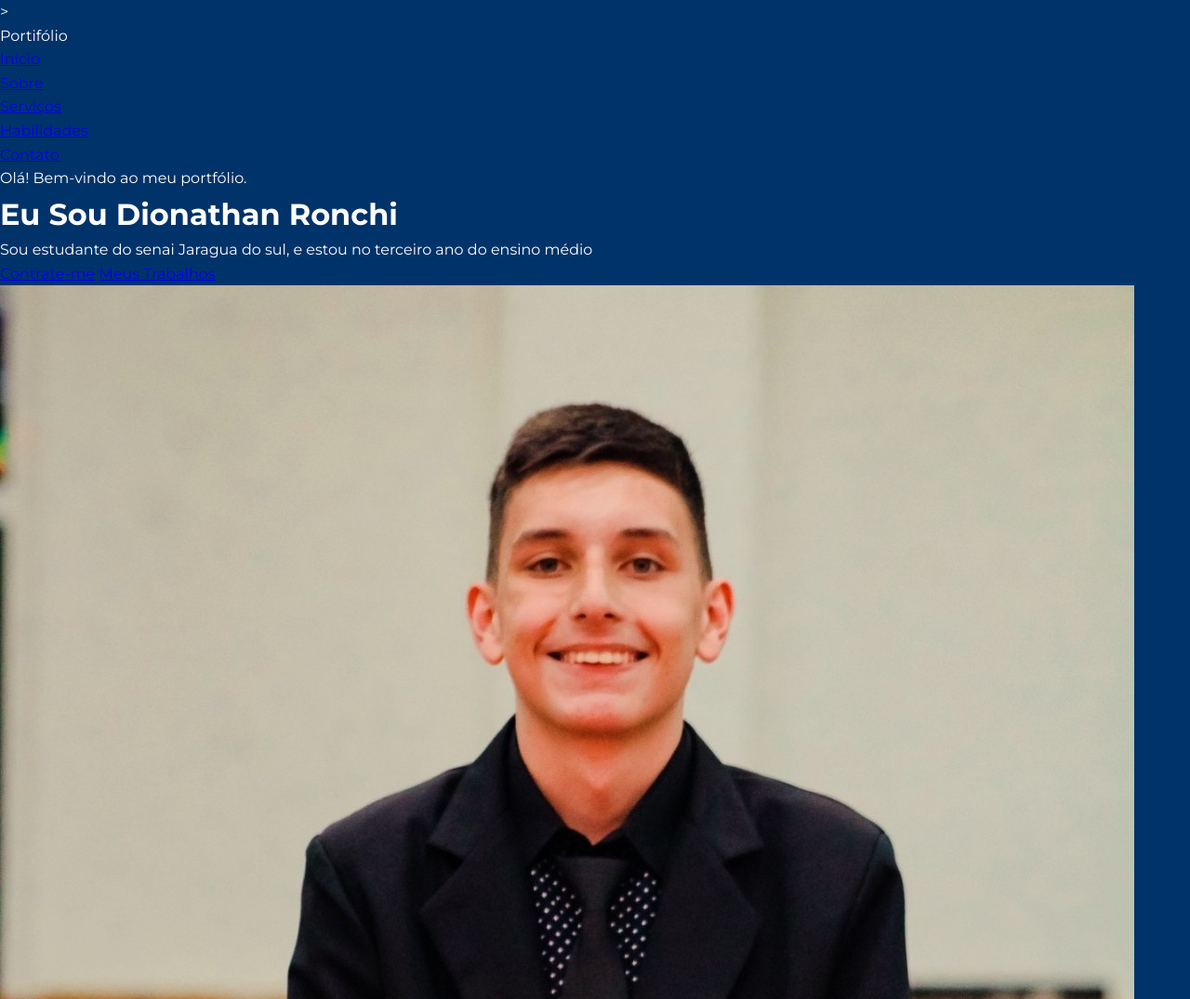
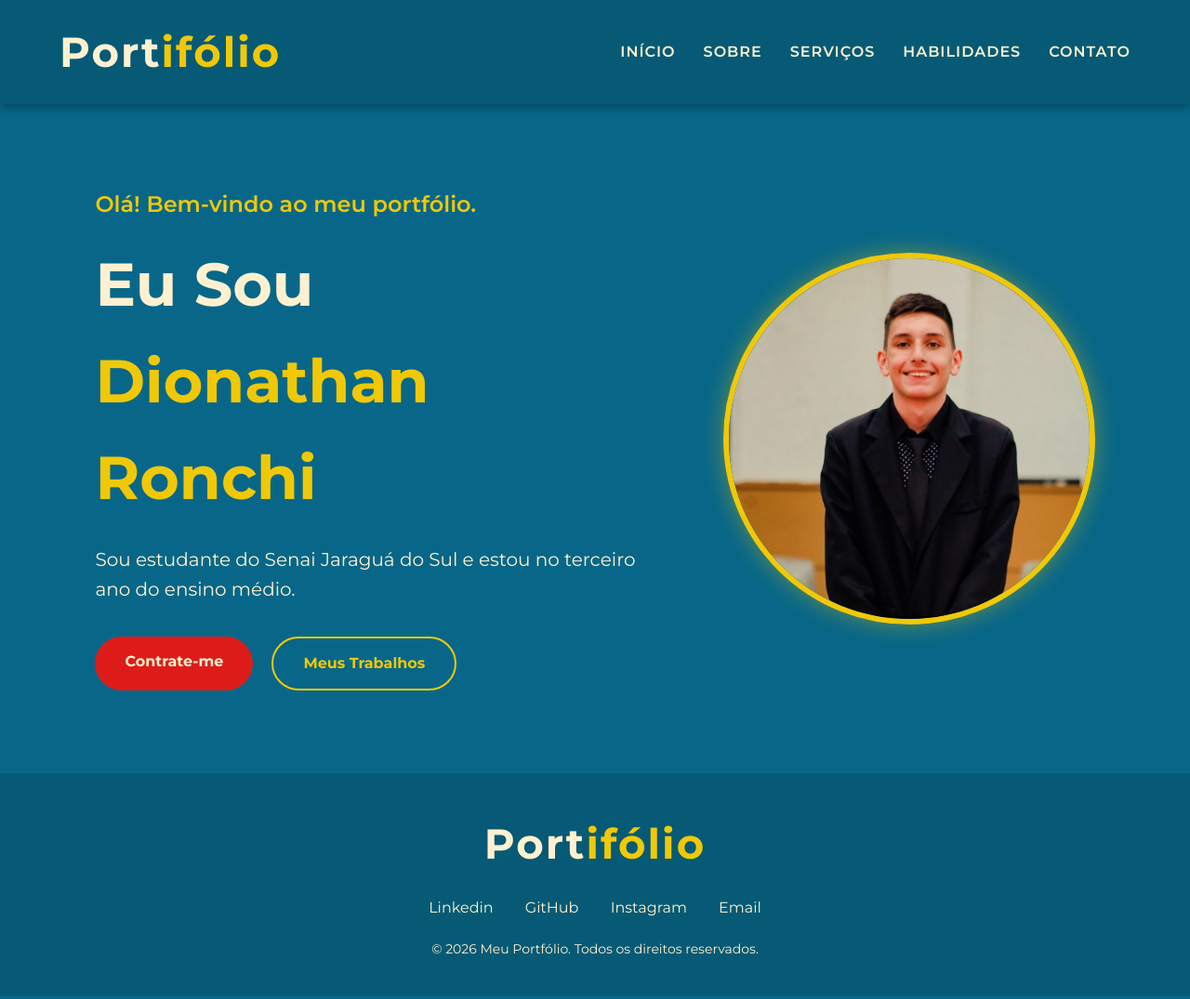
Before and after one commit to DionathanRonchi/Projetos_Ronchi_VsCode_PETERSON, a plain HTML site: page Portifolio/index.html in a window 1280 px wide. Shown: the top 1075 px of the page at 93% size. Drawn offline with Linux system fonts and the light colour scheme.

Commit message:
Portifolio Finalizado

```diff
--- a/Portifolio/index.html
+++ b/Portifolio/index.html
@@ -1,60 +1,102 @@
 <!DOCTYPE html>
-<html lang="en">
+<html lang="pt-BR">
 <head>
     <meta charset="UTF-8">
     <meta name="viewport" content="width=device-width, initial-scale=1.0">
-    <title>Document</title>
+    <title>Portfólio</title>
+
     <link rel="stylesheet" href="style.css">
-<link href="https://fonts.googleapis.com/css2?family=Montserrat:ital,wght@0,100..900;1,100..900&display=swap" rel="stylesheet">
+
+    <link href="https://fonts.googleapis.com/css2?family=Montserrat:wght@100..900&display=swap" rel="stylesheet">
 </head>
+
 <body>
 
 <header>
-    ><div class="logotipo">Port<span>ifólio</span></div> <!-- logotipo do site-->
+
+    <div class="logotipo">
+        Port<span>ifólio</span>
+    </div>
+
     <nav>
         <ul>
-                 <li><a href="#">Início</a></li> <!-- link para a o topo da página -->
-                <li><a href="#">Sobre</a></li> <!-- link para a seção "Sobre" do site -->
-                <li><a href="#">Serviços</a></li> <!-- link para a seção "Serviços" do site -->
-                <li><a href="#">Habilidades</a></li> <!-- link para a seção "Habilidades" do site -->
-                <li><a href="#">Contato</a></li> <!-- link para a seção "Contato" do site -->
+            <li><a href="#">Início</a></li>
+            <li><a href="#">Sobre</a></li>
+            <li><a href="#">Serviços</a></li>
+            <li><a href="#">Habilidades</a></li>
+            <li><a href="#">Contato</a></li>
         </ul>
     </nav>
+
 </header>
 
-<!-- seção principal da Apresentação -->
-<main class="Secao-Principal">
-   <div class="Texto-Apresentacao">
-        <p class="Saudacao">Olá! Bem-vindo ao meu portfólio.</p> <!-- saudação inicial -->
-        <h1>Eu Sou<span> Dionathan Ronchi</span></h1> <!-- nome em destaque -->
-        <p class="Descricao">Sou estudante do senai Jaragua do sul, e estou no terceiro ano do ensino médio</p> <!-- descrição profissional -->
+<!-- seção principal -->
+<main class="secao-principal">
+
+    <div class="texto-apresentacao">
+
+        <p class="saudacao">
+            Olá! Bem-vindo ao meu portfólio.
+        </p>
+
+        <h1>
+            Eu Sou <span>Dionathan Ronchi</span>
+        </h1>
+
+        <p class="descricao">
+            Sou estudante do Senai Jaraguá do Sul e estou no terceiro ano do ensino médio.
+        </p>
 
         <div class="grupo-botoes">
-        <a href="#" class="botao botao-contratar">Contrate-me</a> <!-- botão de ação principal -->
-        <a href="#" class="botao botao-trabalho">Meus Trabalhos</a> <!-- botão de ação secundária -->
-    </div>
+            <a href="#" class="botao botao-contratar">
+                Contrate-me
+            </a>
+
+            <a href="#" class="botao botao-trabalho">
+                Meus Trabalhos
+            </a>
         </div>
 
-<!-- imagem do perfil -->
+    </div>
+
+    <!-- imagem -->
     <div class="area-imagem">
+
         <div class="moldura-circular">
-        <img src="/Portifolio/1000018733_7e25c734b8a05c5762ee9a1633dcfa03-09_01_2025, 16_37_19.jpg" class="foto-perfil">
+
+            <img
+            src="/Portifolio/1000018733_7e25c734b8a05c5762ee9a1633dcfa03-09_01_2025, 16_37_19.jpg"
+            class="foto-perfil">
+
         </div>
+
     </div>
+
 </main>
 
-<!-- rodapé do site -->
+<!-- rodapé -->
 <footer>
+
     <div class="conteudo-rodape">
-        </div class="logotipo">Port<span>ifólio</span></div> <!-- repetição do logo no rodapé -->
-             <div class="navegaçao-rodape">
-                <a href="#">Linkedin</a> <!-- link social -->
-                <a href="#">GitHub</a> <!-- link social -->
-                <a href="#">Instagram</a> <!-- link social -->
-                <a href="#">Email</a> <!-- link social -->
+
+        <div class="logotipo">
+            Port<span>ifólio</span>
         </div>
-<p class="direitos-autorais">© 2026 Meu Portfólio. Todos os direitos reservados.</p>
+
+        <div class="navegacao-rodape">
+            <a href="#">Linkedin</a>
+            <a href="#">GitHub</a>
+            <a href="#">Instagram</a>
+            <a href="#">Email</a>
         </div>
+
+        <p class="direitos-autorais">
+            © 2026 Meu Portfólio. Todos os direitos reservados.
+        </p>
+
+    </div>
+
 </footer>
+
 </body>
 </html>
--- a/Portifolio/style.css
+++ b/Portifolio/style.css
@@ -1,12 +1,221 @@
 *{
-  font-family: "Montserrat", sans-serif;
-  margin: 0;
-  padding: 0;
-  box-sizing: border-box;
+    margin: 0;
+    padding: 0;
+    box-sizing: border-box;
+    font-family: "Montserrat", sans-serif;
 }
 
 body{
-  background-color: #003369;
-color: #ffffff;
-line-height: 1.6;
+    background-color: #086788;
+    color: #FFF1D0;
+    line-height: 1.6;
 }
+
+/* ================= HEADER ================= */
+
+header{
+    display: flex;
+    justify-content: space-between;
+    align-items: center;
+
+    padding: 20px 5%;
+
+    background-color: #065a75;
+
+    position: sticky;
+    top: 0;
+    z-index: 1000;
+
+    box-shadow: 0 4px 10px rgba(0,0,0,0.3);
+}
+
+/* ================= LOGO ================= */
+
+.logotipo{
+    font-size: 45px;
+    font-weight: 700;
+    color: #FFF1D0;
+    letter-spacing: 2px;
+}
+
+.logotipo span{
+    color: #F0C808;
+}
+
+/* ================= MENU ================= */
+
+nav ul{
+    display: flex;
+    list-style: none;
+}
+
+nav ul li{
+    margin-left: 30px;
+}
+
+nav ul li a{
+    text-decoration: none;
+    color: #FFF1D0;
+
+    font-weight: 600;
+    text-transform: uppercase;
+    letter-spacing: 1px;
+
+    transition: 0.3s;
+}
+
+nav ul li a:hover{
+    color: #F0C808;
+}
+
+/* ================= SEÇÃO PRINCIPAL ================= */
+
+.secao-principal{
+    display: flex;
+    justify-content: space-between;
+    align-items: center;
+
+    min-height: 90vh;
+
+    padding: 80px 8%;
+}
+
+/* ================= TEXTO ================= */
+
+.texto-apresentacao{
+    max-width: 600px;
+}
+
+.saudacao{
+    color: #F0C808;
+
+    font-size: 24px;
+    font-weight: 600;
+
+    margin-bottom: 15px;
+}
+
+.texto-apresentacao h1{
+    font-size: 65px;
+    color: #FFF1D0;
+
+    margin-bottom: 20px;
+}
+
+.texto-apresentacao h1 span{
+    color: #F0C808;
+}
+
+.descricao{
+    color: #FFF1D0;
+
+    font-size: 20px;
+
+    margin-bottom: 35px;
+}
+
+/* ================= BOTÕES ================= */
+
+.grupo-botoes{
+    display: flex;
+    gap: 20px;
+}
+
+.botao{
+    padding: 14px 32px;
+
+    border-radius: 50px;
+
+    text-decoration: none;
+    font-weight: bold;
+
+    transition: 0.3s;
+}
+
+/* BOTÃO CONTRATAR */
+
+.botao-contratar{
+    background-color: #DD1C1A;
+    color: #FFF1D0;
+}
+
+.botao-contratar:hover{
+    background-color: #F0C808;
+    color: #086788;
+}
+
+/* BOTÃO TRABALHO */
+
+.botao-trabalho{
+    border: 2px solid #F0C808;
+    color: #F0C808;
+}
+
+.botao-trabalho:hover{
+    background-color: #F0C808;
+    color: #086788;
+}
+
+/* ================= IMAGEM ================= */
+
+.area-imagem{
+    display: flex;
+    justify-content: center;
+    align-items: center;
+}
+
+.moldura-circular{
+    width: 400px;
+    height: 400px;
+
+    border-radius: 50%;
+    overflow: hidden;
+
+    border: 6px solid #F0C808;
+
+    box-shadow: 0 0 25px rgba(240,200,8,0.4);
+}
+
+.foto-perfil{
+    width: 100%;
+    height: 100%;
+
+    object-fit: cover;
+}
+
+/* ================= FOOTER ================= */
+
+footer{
+    background-color: #065a75;
+
+    padding: 40px 5%;
+
+    text-align: center;
+}
+
+.conteudo-rodape .logotipo{
+    margin-bottom: 20px;
+}
+
+.navegacao-rodape{
+    margin-bottom: 20px;
+}
+
+.navegacao-rodape a{
+    color: #FFF1D0;
+
+    text-decoration: none;
+
+    margin: 0 15px;
+
+    transition: 0.3s;
+}
+
+.navegacao-rodape a:hover{
+    color: #F0C808;
+}
+
+.direitos-autorais{
+    color: #FFF1D0;
+    font-size: 14px;
+}
```
Lines whose indentation alone changed are shown as unchanged.
